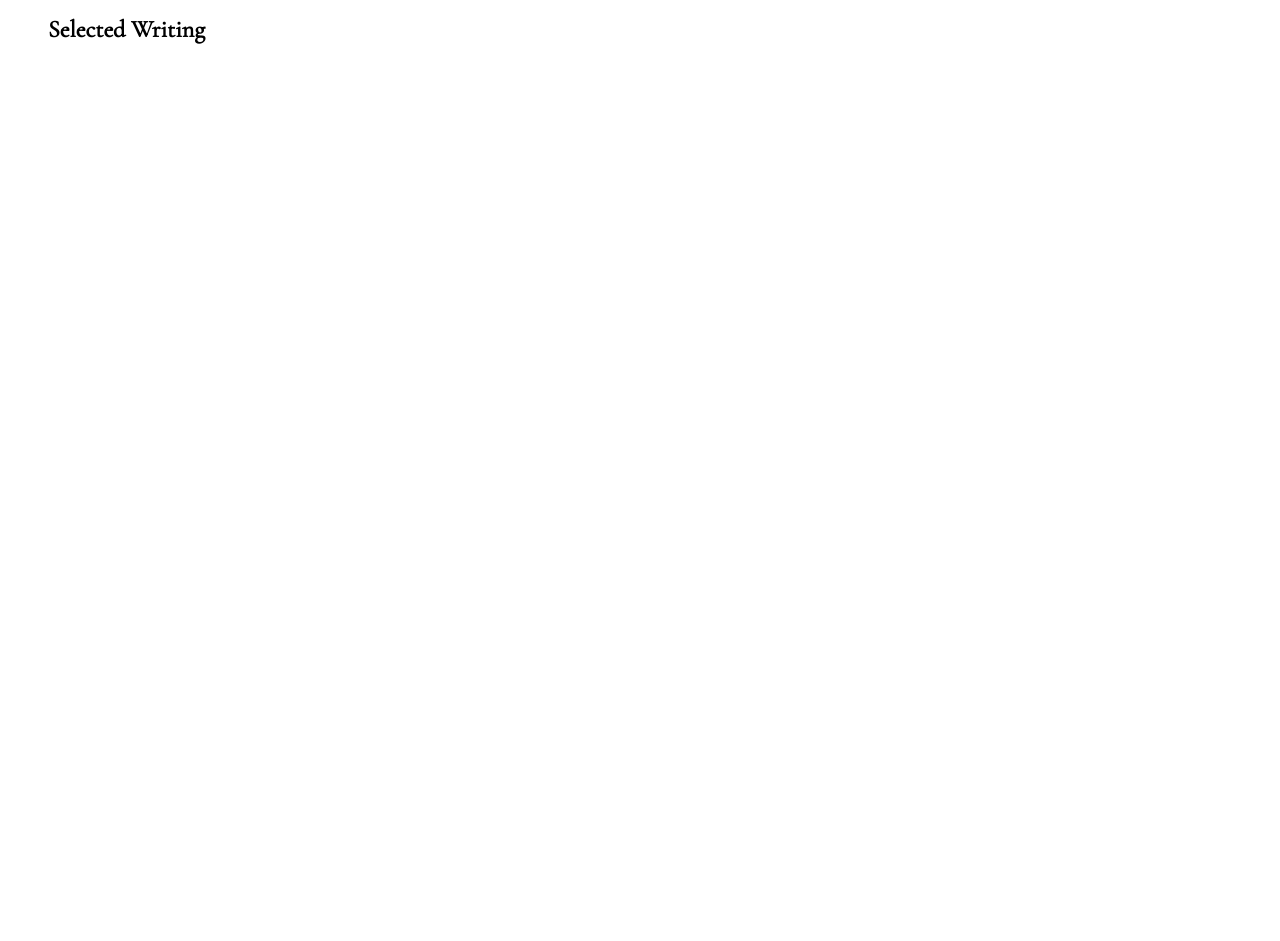
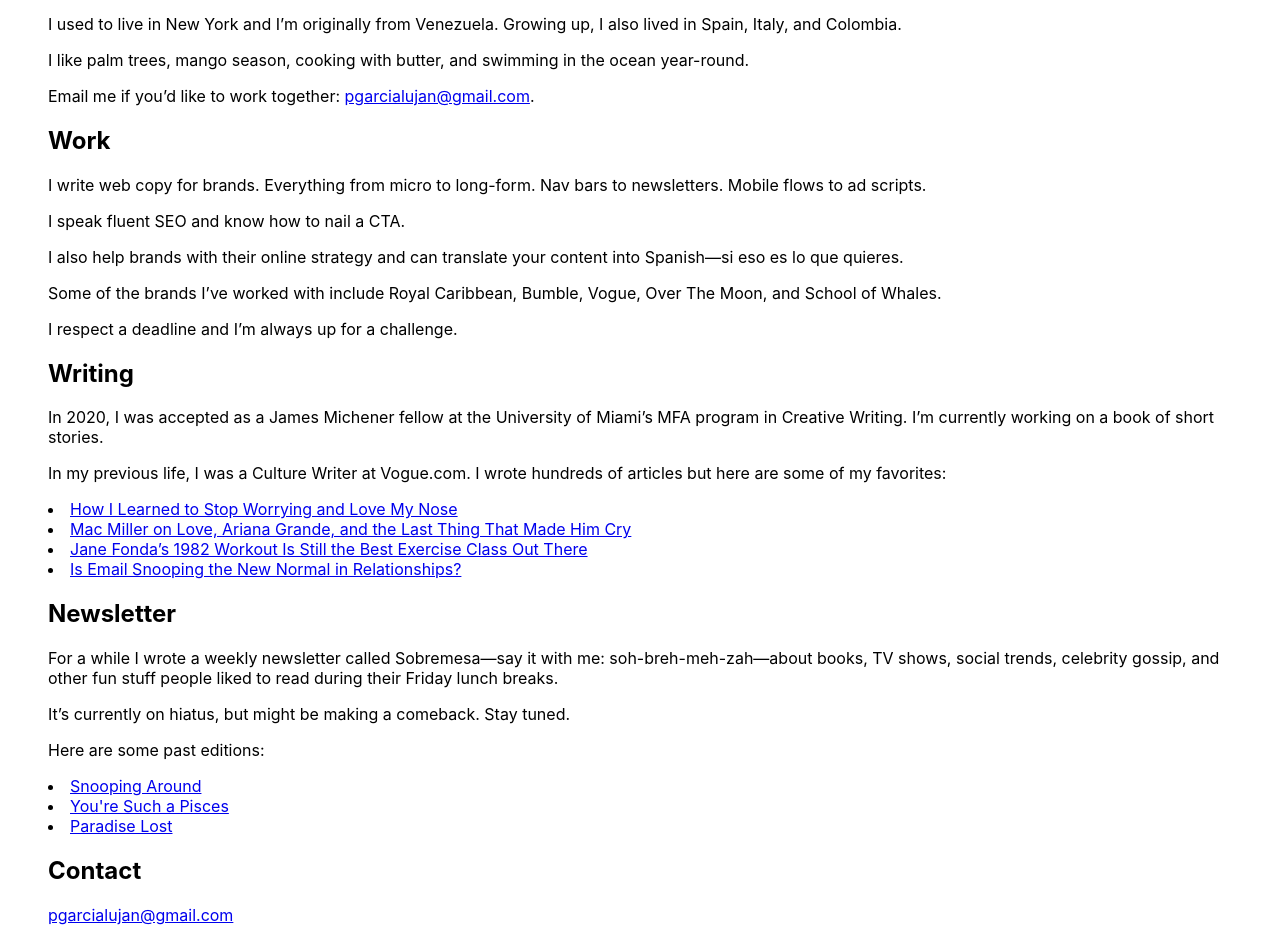
Before and after one commit to chavierto/pgarcialujan-site, a React (Create React App) app: page / in a window 1280 px wide. Shown: the part 225-1166 px from the top of the page. Before the commit the page ends 800 px from the top, so only its background shows below. Built offline with nearby package versions, Linux system fonts and the light colour scheme.

Commit message:
Add basic page layout
    - Create About, Work, Writing, Newsletter & Contact categories.
    - Divide by divs with classNames. Will be used for hiding through nav.
    - Add links and titles to articles and newsletter posts & email.

```diff
--- a/src/App.css
+++ b/src/App.css
@@ -3,11 +3,14 @@
 body {
 	align-items: center;
 	justify-content: center;
-	font-family: 'Cormorant Garamond';
+	/* font-family: 'Cormorant Garamond'; */
 	margin: 0 3rem;
+	/* display: flex; */
+	/* flex-direction: row; */
 }
 
-header {
+app-header {
 	display: flex;
+	flex-direction: row;
 	justify-content: center;
 }
--- a/src/App.js
+++ b/src/App.js
@@ -5,11 +5,157 @@
 		<div className='App'>
 			<header className='App-header'>
 				<h1>Patricia García Luján</h1>
+				{/* Nav will handle navigation by hiding the sections through className */}
+				{/* <nav>
+					Navigation
+					<li>test1</li>
+					<li>test2</li>
+					<li>test3</li>
+				</nav> */}
 			</header>
-			<h2>About</h2>
-			<p>Patricia García Luján is a writer based in Miami, Fl.</p>
-			<h2>Contact</h2>
-			<h2>Selected Writing</h2>
+			<div className='body'>
+				<div className='about'>
+					<h2>About</h2>
+					<p>Hi there, I’m a writer/editor based in Miami. </p>
+					<p>
+						<p>I have extensive experience in web-based content.</p>
+						<p>
+							I’m well versed in the delicate art of UX copywriting, speak
+							fluent SEO, and can work my way around any CMS.
+						</p>
+						<p>
+							I used to live in New York and I’m originally from Venezuela.
+							Growing up, I also lived in Spain, Italy, and Colombia.
+						</p>
+						<p>
+							I like palm trees, mango season, cooking with butter, and swimming
+							in the ocean year-round.
+						</p>
+						<p>
+							Email me if you’d like to work together:&nbsp;
+							<a
+								href='mailto:pgarcialujan@gmail.com'
+								target='_blank'
+								rel='noopener noreferrer'>
+								pgarcialujan@gmail.com
+							</a>
+							.
+						</p>
+					</p>
+				</div>
+				<div className='work'>
+					<h2>Work</h2>
+					<p>
+						I write web copy for brands. Everything from micro to long-form. Nav
+						bars to newsletters. Mobile flows to ad scripts.
+					</p>
+					<p>I speak fluent SEO and know how to nail a CTA.</p>
+					<p>
+						I also help brands with their online strategy and can translate your
+						content into Spanish—si eso es lo que quieres.
+					</p>
+					<p>
+						Some of the brands I’ve worked with include Royal Caribbean, Bumble,
+						Vogue, Over The Moon, and School of Whales.
+					</p>
+					<p>I respect a deadline and I’m always up for a challenge.</p>
+				</div>
+				<div className='writing'>
+					<h2>Writing</h2>
+					<p>
+						In 2020, I was accepted as a James Michener fellow at the University
+						of Miami’s MFA program in Creative Writing. I’m currently working on
+						a book of short stories.
+					</p>
+					<p>
+						In my previous life, I was a Culture Writer at Vogue.com. I wrote
+						hundreds of articles but here are some of my favorites:
+					</p>
+					<li>
+						<a
+							href='https://www.vogue.com/article/learning-to-love-my-face'
+							target='_blank'
+							rel='noopener noreferrer'>
+							How I Learned to Stop Worrying and Love My Nose
+						</a>
+					</li>
+					<li>
+						<a
+							href='https://www.vogue.com/article/mac-miller-the-divine-feminine-album'
+							target='_blank'
+							rel='noopener noreferrer'>
+							Mac Miller on Love, Ariana Grande, and the Last Thing That Made
+							Him Cry
+						</a>
+					</li>
+					<li>
+						<a
+							href='https://www.vogue.com/article/jane-fonda-workout-videos-health-aerobics-yoga-class-pass'
+							target='_blank'
+							rel='noopener noreferrer'>
+							Jane Fonda’s 1982 Workout Is Still the Best Exercise Class Out
+							There
+						</a>
+					</li>
+					<li>
+						<a
+							href='http://www.vogue.com/9667985/email-snooping-relationships/'
+							target='_blank'
+							rel='noopener noreferrer'>
+							Is Email Snooping the New Normal in Relationships?
+						</a>
+					</li>
+				</div>
+				<div className='newsletter'>
+					<h2>Newsletter</h2>
+					<p>
+						For a while I wrote a weekly newsletter called Sobremesa—say it with
+						me: soh-breh-meh-zah—about books, TV shows, social trends, celebrity
+						gossip, and other fun stuff people liked to read during their Friday
+						lunch breaks.
+					</p>
+					<p>
+						It’s currently on hiatus, but might be making a comeback. Stay
+						tuned.
+					</p>
+					<p>Here are some past editions:</p>
+					<li>
+						<a
+							href='https://mailchi.mp/the-sobremesa/snooping-around?e=52b086fb60'
+							target='_blank'
+							rel='noopener noreferrer'>
+							Snooping Around
+						</a>
+					</li>
+					<li>
+						<a
+							href='https://mailchi.mp/the-sobremesa/youre-such-a-pisces?e=52b086fb60'
+							target='_blank'
+							rel='noopener noreferrer'>
+							You're Such a Pisces
+						</a>
+					</li>
+					<li>
+						<a
+							href='https://mailchi.mp/the-sobremesa/paradise-lost?e=52b086fb60'
+							target='_blank'
+							rel='noopener noreferrer'>
+							Paradise Lost
+						</a>
+					</li>
+				</div>
+				<div className='contact'>
+					<h2>Contact</h2>
+					<p>
+						<a
+							href='mailto:pgarcialujan@gmail.com'
+							target='_blank'
+							rel='noopener noreferrer'>
+							pgarcialujan@gmail.com
+						</a>
+					</p>
+				</div>
+			</div>
 		</div>
 	);
 }
```
